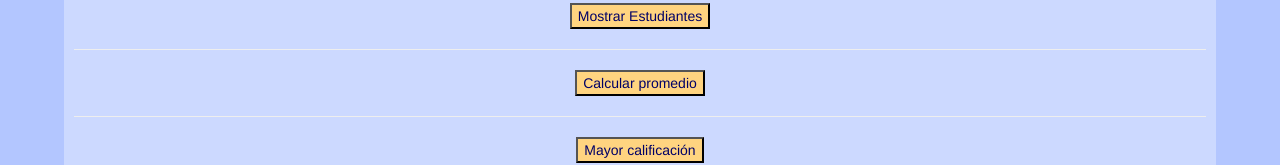
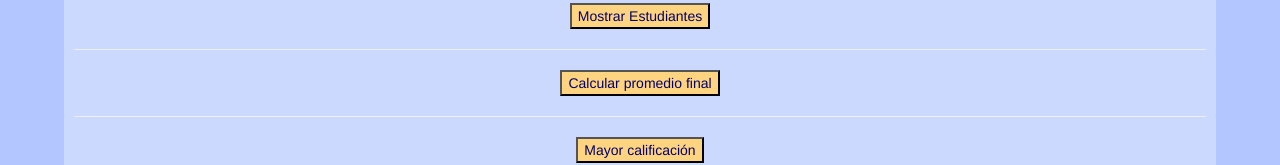
Before and after one commit to RGamboa85/Primer-proyecto-JS, a plain HTML site: page index.html in a window 1280 px wide. Shown: the part 207-372 px from the top of the page. Drawn offline with Linux system fonts and the light colour scheme.

Commit message:
cambio a nombre de función notas a promedio
para evitar confusión

```diff
--- a/index.html
+++ b/index.html
@@ -28,7 +28,7 @@
                 <input type="button" id="estudiantes" onclick="estudiantes()" value="Mostrar Estudiantes" style="background-color:#ffd480; color:#000066">
                 <HR>
 
-                <input type="button" id="notas" onclick="notas()" value="Calcular promedio" style="background-color:#ffd480; color:#000066">
+                <input type="button" id="notas" onclick="promedio()" value="Calcular promedio final" style="background-color:#ffd480; color:#000066">
                 <HR>
 
                 <input type="button" id="mayor" onclick="mayor()" value="Mayor calificación" style="background-color:#ffd480; color:#000066">
```
